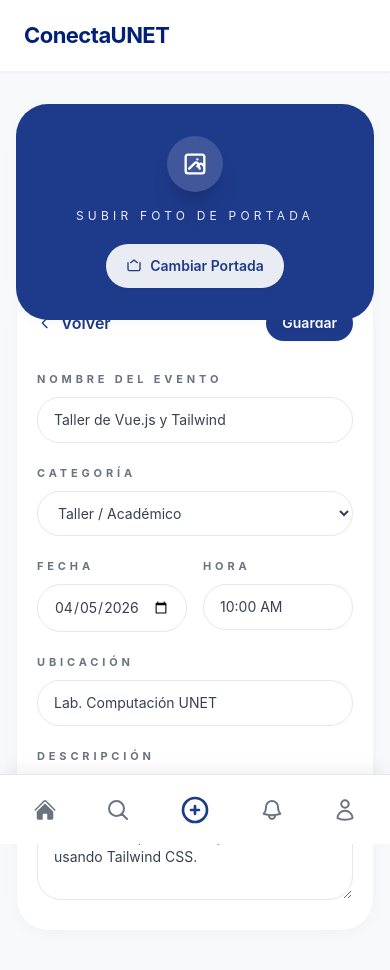
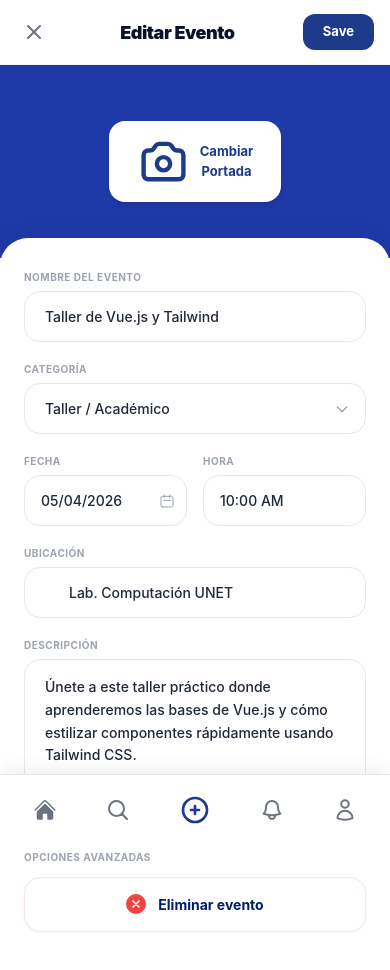
Before and after one commit to Angeliux2005/ConectaUNET, a Vue app in the folder frontend/: page /editar-evento/1 in a window 390 px wide. Shown: the top 970 px of the page. Built offline with nearby package versions, Linux system fonts and the light colour scheme.

Commit message:
fixed the view on mobile in editar Evento to accord the Figma

```diff
--- a/frontend/src/views/editar-evento.vue
+++ b/frontend/src/views/editar-evento.vue
@@ -1,160 +1,201 @@
 <template>
   <div class="min-h-screen bg-[#F8F9FB] flex flex-col font-sans w-full overflow-hidden">
+
+    <div class="hidden md:block w-full">
       <AppHeader />
+    </div>
 
-    <main class="flex-grow w-full max-w-[1300px] mx-auto px-4 sm:px-6 lg:px-8 mt-[72px] pb-24 pt-8">
+    <main class="flex-grow w-full max-w-[1100px] mx-auto md:px-8 lg:px-12 md:mt-[72px] pb-24 md:pb-32 md:pt-8 relative">
       <div class="space-y-6">
 
-        <!-- Mobile -->
-        <section class="md:hidden">
-          <div class="relative rounded-[32px] overflow-hidden shadow-[0_4px_24px_-8px_rgba(0,0,0,0.06)]">
-            <div class="bg-[#1E3A8A] py-8 text-center text-white">
-              <div class="mx-auto mb-4 flex h-14 w-14 items-center justify-center rounded-full bg-white/15 text-white shadow-xl">
-                <svg class="w-7 h-7" fill="none" stroke="currentColor" stroke-width="2" viewBox="0 0 24 24"><path stroke-linecap="round" stroke-linejoin="round" d="M7 16l4.586-4.586a2 2 0 012.828 0L16 16m-2-2l1.586-1.586a2 2 0 012.828 0L20 14m-6-6h.01M6 20h12a2 2 0 002-2V6a2 2 0 00-2-2H6a2 2 0 00-2 2v12a2 2 0 002 2z"/></svg>
+        <section class="md:hidden bg-[#F8F9FB] min-h-screen flex flex-col">
+
+          <div class="bg-white px-4 py-3.5 flex items-center justify-between sticky top-0 z-20 shadow-sm border-b border-gray-100">
+            <button @click="$router.back()" class="p-1.5 text-gray-500 hover:bg-gray-100 rounded-full transition-colors">
+              <svg class="w-6 h-6" fill="none" stroke="currentColor" viewBox="0 0 24 24">
+                <path stroke-linecap="round" stroke-linejoin="round" stroke-width="2" d="M6 18L18 6M6 6l12 12"/>
+              </svg>
+            </button>
+            <h1 class="text-[18px] font-black text-[#0A1128] tracking-tight">Editar Evento</h1>
+            <button @click.prevent="saveEvent" class="bg-[#1e3a8a] text-white text-[13px] font-bold px-5 py-2 rounded-xl shadow-sm hover:bg-[#152a6b] transition-colors">
+              Save
+            </button>
           </div>
-              <p class="text-xs uppercase tracking-[0.35em] text-[#E9EEFF]">Subir foto de portada</p>
-              <button class="mt-5 inline-flex items-center gap-2 rounded-full bg-white/90 px-5 py-3 text-sm font-semibold text-[#1E3A8A] shadow-sm hover:bg-white transition-colors">
-                <svg class="w-4 h-4" fill="none" stroke="currentColor" stroke-width="2" viewBox="0 0 24 24"><path stroke-linecap="round" stroke-linejoin="round" d="M3 7v10a2 2 0 002 2h14a2 2 0 002-2V7M7 7l5-4 5 4"/></svg>
+
+          <div class="bg-[#1e3aa8] py-14 flex flex-col items-center justify-center shrink-0">
+            <button class="bg-white text-[#1e3a8a] text-[13px] font-bold px-7 py-3.5 rounded-2xl flex items-center gap-2.5 shadow-md hover:bg-gray-50 transition-colors">
+              <svg class="w-4.5 h-4.5" fill="none" stroke="currentColor" viewBox="0 0 24 24">
+                <path stroke-linecap="round" stroke-linejoin="round" stroke-width="2" d="M3 9a2 2 0 012-2h.93a2 2 0 001.664-.89l.812-1.22A2 2 0 0110.07 4h3.86a2 2 0 011.664.89l.812 1.22A2 2 0 0018.07 7H19a2 2 0 012 2v9a2 2 0 01-2 2H5a2 2 0 01-2-2V9z"/>
+                <path stroke-linecap="round" stroke-linejoin="round" stroke-width="2" d="M15 13a3 3 0 11-6 0 3 3 0 016 0z"/>
+              </svg>
               Cambiar Portada
             </button>
           </div>
-          </div>
 
-          <div class="bg-white rounded-[32px] border border-gray-100 px-5 pb-6 pt-6 shadow-[0_4px_24px_-8px_rgba(0,0,0,0.06)] -mt-10">
-            <div class="flex items-center justify-between mb-6">
-              <button @click="$router.back()" class="inline-flex items-center gap-2 text-[#1E3A8A] font-semibold hover:text-[#152a6b] transition-colors">
-                <svg class="w-4 h-4" fill="none" stroke="currentColor" stroke-width="2" viewBox="0 0 24 24"><path stroke-linecap="round" stroke-linejoin="round" d="M15 19l-7-7 7-7"/></svg>
-                Volver
-              </button>
-              <button @click.prevent="saveEvent" class="rounded-full bg-[#1E3A8A] px-4 py-2 text-sm font-semibold text-white shadow-sm hover:bg-[#152a6b] transition-colors">Guardar</button>
-            </div>
+          <div class="bg-white rounded-t-[28px] -mt-5 z-10 px-6 pt-8 pb-32 flex-grow flex flex-col shadow-[0_-8px_20px_rgba(0,0,0,0.05)]">
+            <div class="space-y-5 flex-grow">
 
-            <div class="space-y-4">
               <label class="block">
-                <span class="text-[11px] font-bold uppercase tracking-[0.35em] text-gray-500">Nombre del evento</span>
-                <input v-model="form.nombre" type="text" placeholder="Taller de Vue.js y Tailwind" class="mt-2 w-full rounded-[24px] border border-gray-200 bg-white px-4 py-3 text-sm text-gray-700 focus:border-[#1e3a8a] focus:ring-2 focus:ring-[#1e3a8a]/20 outline-none transition-all" />
+                <span class="text-[10px] font-bold uppercase tracking-wider text-gray-400 mb-1.5 block">NOMBRE DEL EVENTO</span>
+                <input v-model="form.nombre" type="text" class="w-full rounded-2xl border border-gray-200 bg-white px-5 py-3.5 text-[14px] text-gray-800 font-medium focus:border-[#1e3a8a] focus:ring-2 focus:ring-[#1e3a8a]/10 outline-none transition-all" />
               </label>
 
               <label class="block">
-                <span class="text-[11px] font-bold uppercase tracking-[0.35em] text-gray-500">Categoría</span>
-                <select v-model="form.categoria" class="mt-2 w-full rounded-[24px] border border-gray-200 bg-white px-4 py-3 text-sm text-gray-700 focus:border-[#1e3a8a] focus:ring-2 focus:ring-[#1e3a8a]/20 outline-none transition-all">
-                  <option value="">Seleccionar categoría</option>
+                <span class="text-[10px] font-bold uppercase tracking-wider text-gray-400 mb-1.5 block">CATEGORÍA</span>
+                <div class="relative">
+                  <select v-model="form.categoria" class="w-full rounded-2xl border border-gray-200 bg-white px-5 py-3.5 text-[14px] text-gray-800 font-medium focus:border-[#1e3a8a] focus:ring-2 focus:ring-[#1e3a8a]/10 outline-none transition-all appearance-none pr-10">
                     <option value="Taller / Académico">Taller / Académico</option>
                     <option value="Concierto">Concierto</option>
                     <option value="Feria">Feria</option>
                     <option value="Otro">Otro</option>
                   </select>
+                  <div class="absolute inset-y-0 right-0 pr-4 flex items-center pointer-events-none text-gray-400">
+                    <svg class="w-4 h-4" fill="none" stroke="currentColor" viewBox="0 0 24 24"><path stroke-linecap="round" stroke-linejoin="round" stroke-width="2" d="M19 9l-7 7-7-7"/></svg>
+                  </div>
+                </div>
               </label>
 
               <div class="grid grid-cols-2 gap-4">
                 <label class="block">
-                  <span class="text-[11px] font-bold uppercase tracking-[0.35em] text-gray-500">Fecha</span>
-                  <input v-model="form.fecha" type="date" class="mt-2 w-full rounded-[24px] border border-gray-200 bg-white px-4 py-3 text-sm text-gray-700 focus:border-[#1e3a8a] focus:ring-2 focus:ring-[#1e3a8a]/20 outline-none transition-all" />
+                  <span class="text-[10px] font-bold uppercase tracking-wider text-gray-400 mb-1.5 block">FECHA</span>
+                  <div class="relative">
+                    <input v-model="form.fecha" type="text" placeholder="DD/MM/AAAA" class="w-full rounded-2xl border border-gray-200 bg-white pl-4 pr-10 py-3.5 text-[14px] text-gray-800 font-medium focus:border-[#1e3a8a] focus:ring-2 focus:ring-[#1e3a8a]/10 outline-none transition-all" />
+                    <div class="absolute inset-y-0 right-0 pr-3 flex items-center pointer-events-none text-gray-400">
+                      <svg class="w-4 h-4" fill="none" stroke="currentColor" viewBox="0 0 24 24"><path stroke-linecap="round" stroke-linejoin="round" stroke-width="1.5" d="M8 7V3m8 4V3m-9 8h10M5 21h14a2 2 0 002-2V7a2 2 0 00-2-2H5a2 2 0 00-2 2v12a2 2 0 002 2z"/></svg>
+                    </div>
+                  </div>
                 </label>
                 <label class="block">
-                  <span class="text-[11px] font-bold uppercase tracking-[0.35em] text-gray-500">Hora</span>
-                  <input v-model="form.hora" type="text" inputmode="numeric" placeholder="10:00 AM" class="mt-2 w-full rounded-[24px] border border-gray-200 bg-white px-4 py-3 text-sm text-gray-700 focus:border-[#1e3a8a] focus:ring-2 focus:ring-[#1e3a8a]/20 outline-none transition-all" />
+                  <span class="text-[10px] font-bold uppercase tracking-wider text-gray-400 mb-1.5 block">HORA</span>
+                  <input v-model="form.hora" type="text" placeholder="10:00 AM" class="w-full rounded-2xl border border-gray-200 bg-white px-4 py-3.5 text-[14px] text-gray-800 font-medium focus:border-[#1e3a8a] focus:ring-2 focus:ring-[#1e3a8a]/10 outline-none transition-all" />
                 </label>
               </div>
 
               <label class="block">
-                <span class="text-[11px] font-bold uppercase tracking-[0.35em] text-gray-500">Ubicación</span>
-                <input v-model="form.ubicacion" type="text" placeholder="Lab. Computación UNET" class="mt-2 w-full rounded-[24px] border border-gray-200 bg-white px-4 py-3 text-sm text-gray-700 focus:border-[#1e3a8a] focus:ring-2 focus:ring-[#1e3a8a]/20 outline-none transition-all" />
+                <span class="text-[10px] font-bold uppercase tracking-wider text-gray-400 mb-1.5 block">UBICACIÓN</span>
+                <div class="relative">
+                  <div class="absolute inset-y-0 left-0 pl-4 flex items-center pointer-events-none text-gray-400">
+                    <svg class="w-4.5 h-4.5" fill="none" stroke="currentColor" viewBox="0 0 24 24"><path stroke-linecap="round" stroke-linejoin="round" stroke-width="1.8" d="M17.657 16.657L13.414 20.9a1.998 1.998 0 01-2.827 0l-4.243-4.243a8 8 0 1111.314 0z"/><path stroke-linecap="round" stroke-linejoin="round" stroke-width="1.8" d="M15 11a3 3 0 11-6 0 3 3 0 016 0z"/></svg>
+                  </div>
+                  <input v-model="form.ubicacion" type="text" class="w-full rounded-2xl border border-gray-200 bg-white pl-11 pr-4 py-3.5 text-[14px] text-gray-800 font-medium focus:border-[#1e3a8a] focus:ring-2 focus:ring-[#1e3a8a]/10 outline-none transition-all" />
+                </div>
               </label>
 
               <label class="block">
-                <span class="text-[11px] font-bold uppercase tracking-[0.35em] text-gray-500">Descripción</span>
-                <textarea v-model="form.descripcion" rows="5" placeholder="Únete a este taller práctico..." class="mt-2 w-full rounded-[24px] border border-gray-200 bg-white px-4 py-3 text-sm text-gray-700 focus:border-[#1e3a8a] focus:ring-2 focus:ring-[#1e3a8a]/20 outline-none transition-all"></textarea>
+                <span class="text-[10px] font-bold uppercase tracking-wider text-gray-400 mb-1.5 block">DESCRIPCIÓN</span>
+                <textarea v-model="form.descripcion" rows="5" class="w-full rounded-2xl border border-gray-200 bg-white px-5 py-4 text-[14px] text-gray-800 font-medium leading-relaxed focus:border-[#1e3a8a] focus:ring-2 focus:ring-[#1e3a8a]/10 outline-none transition-all resize-none"></textarea>
               </label>
+
+              <div class="pt-4 border-t border-gray-100 mt-2">
+                <p class="text-[10px] font-bold uppercase tracking-wider text-gray-400 mb-3">OPCIONES AVANZADAS</p>
+                <button class="w-full flex items-center justify-center gap-3 rounded-2xl border border-red-100 bg-white px-4 py-4 text-[14px] font-bold text-[#001D6B] hover:bg-red-50 transition-colors shadow-sm">
+                  <div class="bg-red-500 rounded-full p-1 text-white flex items-center justify-center shrink-0">
+                    <svg class="w-3 h-3" fill="none" stroke="currentColor" viewBox="0 0 24 24"><path stroke-linecap="round" stroke-linejoin="round" stroke-width="3" d="M6 18L18 6M6 6l12 12"/></svg>
+                  </div>
+                  Eliminar evento
+                </button>
+              </div>
+
             </div>
           </div>
         </section>
 
-        <!-- Desktop -->
-        <section class="hidden md:block bg-white rounded-[32px] border border-gray-100 shadow-[0_4px_24px_-8px_rgba(0,0,0,0.06)] overflow-hidden">
-          <div class="px-8 py-6 border-b border-gray-200">
-            <div class="flex flex-col gap-3 lg:flex-row lg:items-center lg:justify-between">
-              <button @click="$router.back()" class="inline-flex items-center gap-2 text-[#1e3a8a] font-semibold hover:text-[#152a6b] transition-colors">
-                <svg class="w-5 h-5" fill="none" stroke="currentColor" viewBox="0 0 24 24"><path stroke-linecap="round" stroke-linejoin="round" stroke-width="2" d="M15 19l-7-7 7-7"/></svg>
-                Volver a detalles
+        <section class="hidden md:flex flex-col">
+
+          <div class="mb-8">
+            <button @click="$router.back()" class="inline-flex items-center gap-1.5 text-[#001D6B] font-bold text-[13px] hover:text-[#1e3a8a] transition-colors mb-4">
+              <svg class="w-4 h-4" fill="none" stroke="currentColor" viewBox="0 0 24 24"><path stroke-linecap="round" stroke-linejoin="round" stroke-width="2.5" d="M10 19l-7-7m0 0l7-7m-7 7h18"/></svg>
+              Volver a Detalles
             </button>
-              <button @click.prevent="saveEvent" class="inline-flex items-center gap-2 rounded-full bg-[#1e3a8a] px-6 py-3 text-sm font-semibold text-white shadow-sm hover:bg-[#152a6b] transition-colors">
-                Guardar
+            <h1 class="text-[32px] font-black text-[#0A1128] tracking-tight mb-2">Configurar Evento</h1>
+            <p class="text-[14.5px] text-gray-500 font-medium">Define la identidad visual y los detalles logísticos de tu evento cultural.</p>
+          </div>
+
+          <div class="relative h-[280px] w-full bg-[#050B14] rounded-2xl overflow-hidden mb-8 shadow-sm">
+            <img src="https://images.unsplash.com/photo-1497493292307-31c376b6e479?q=80&w=2000&auto=format&fit=crop" alt="Portada evento" class="w-full h-full object-cover mix-blend-overlay opacity-60" />
+
+            <button class="absolute top-1/2 left-1/2 transform -translate-x-1/2 -translate-y-1/2 bg-white text-[#1e3a8a] text-[13px] font-bold px-5 py-2.5 rounded-xl flex items-center gap-2 shadow-lg hover:bg-gray-50 transition-colors">
+              <svg class="w-4 h-4" fill="none" stroke="currentColor" viewBox="0 0 24 24"><path stroke-linecap="round" stroke-linejoin="round" stroke-width="2" d="M15.232 5.232l3.536 3.536m-2.036-5.036a2.5 2.5 0 113.536 3.536L6.5 21.036H3v-3.572L16.732 3.732z"/></svg>
+              Editar Portada
             </button>
           </div>
-          </div>
 
-          <div class="p-8 space-y-10">
-            <div class="space-y-4">
-              <div>
-                <p class="text-sm uppercase tracking-[0.35em] text-[#1e3a8a] font-black">Configurar Evento</p>
-                <h1 class="text-[36px] font-bold text-[#001D6B]">Define la identidad visual y los detalles logísticos de tu evento cultural.</h1>
-              </div>
+          <div class="flex flex-col lg:flex-row gap-6 mb-8">
 
-              <div class="rounded-[32px] overflow-hidden border border-gray-100 shadow-[0_12px_40px_-24px_rgba(0,0,0,0.25)]">
-                <div class="relative h-[260px] bg-gray-100">
-                  <img src="https://images.unsplash.com/photo-1497493292307-31c376b6e479?q=80&w=2000&auto=format&fit=crop" alt="Portada evento" class="w-full h-full object-cover" />
-                  <button class="absolute left-8 top-8 rounded-full bg-white/90 px-5 py-2 text-sm font-semibold text-[#1e3a8a] shadow-sm hover:bg-white transition-colors">Editar Portada</button>
-                </div>
-              </div>
-            </div>
-
-            <div class="grid gap-6 lg:grid-cols-[1.1fr_0.9fr]">
-              <div class="space-y-6 bg-[#F8F9FB] rounded-[32px] border border-gray-100 p-6">
-                <p class="text-sm uppercase tracking-[0.35em] text-[#1e3a8a] font-black">Detalles del Evento</p>
-
+            <div class="bg-white rounded-2xl p-8 shadow-sm border border-gray-100 flex-grow lg:w-[60%]">
+              <h2 class="text-[16px] font-bold text-[#001D6B] mb-6">Detalles del Evento</h2>
+              <div class="space-y-6">
                 <label class="block">
-                  <span class="text-sm font-semibold text-gray-600">Nombre del evento</span>
-                  <input v-model="form.nombre" type="text" placeholder="Taller de Vue.js y Tailwind" class="mt-2 w-full rounded-[24px] border border-gray-200 bg-white px-4 py-3 text-sm text-gray-700 focus:border-[#1e3a8a] focus:ring-2 focus:ring-[#1e3a8a]/20 outline-none transition-all" />
+                  <span class="text-[10px] font-bold uppercase tracking-wider text-gray-400 mb-2 block">NOMBRE DEL EVENTO</span>
+                  <input v-model="form.nombre" type="text" class="w-full rounded-xl border border-gray-200 bg-white px-4 py-3 text-[14px] text-gray-800 font-medium focus:border-[#1e3a8a] focus:ring-2 focus:ring-[#1e3a8a]/10 outline-none transition-all" />
                 </label>
 
                 <label class="block">
-                  <span class="text-sm font-semibold text-gray-600">Categoría</span>
-                  <select v-model="form.categoria" class="mt-2 w-full rounded-[24px] border border-gray-200 bg-white px-4 py-3 text-sm text-gray-700 focus:border-[#1e3a8a] focus:ring-2 focus:ring-[#1e3a8a]/20 outline-none transition-all">
-                    <option value="">Seleccionar categoría</option>
+                  <span class="text-[10px] font-bold uppercase tracking-wider text-gray-400 mb-2 block">CATEGORÍA</span>
+                  <div class="relative">
+                    <select v-model="form.categoria" class="w-full rounded-xl border border-gray-200 bg-white px-4 py-3 text-[14px] text-gray-800 font-medium focus:border-[#1e3a8a] focus:ring-2 focus:ring-[#1e3a8a]/10 outline-none transition-all appearance-none pr-10">
                       <option value="Taller / Académico">Taller / Académico</option>
                       <option value="Concierto">Concierto</option>
                       <option value="Feria">Feria</option>
                       <option value="Otro">Otro</option>
                     </select>
+                    <div class="absolute inset-y-0 right-0 pr-4 flex items-center pointer-events-none text-gray-400">
+                      <svg class="w-4 h-4" fill="none" stroke="currentColor" viewBox="0 0 24 24"><path stroke-linecap="round" stroke-linejoin="round" stroke-width="2" d="M19 9l-7 7-7-7"/></svg>
+                    </div>
+                  </div>
                 </label>
 
                 <label class="block">
-                  <span class="text-sm font-semibold text-gray-600">Descripción</span>
-                  <textarea v-model="form.descripcion" rows="5" placeholder="Únete a este taller práctico donde aprenderemos..." class="mt-2 w-full rounded-[24px] border border-gray-200 bg-white px-4 py-3 text-sm text-gray-700 focus:border-[#1e3a8a] focus:ring-2 focus:ring-[#1e3a8a]/20 outline-none transition-all"></textarea>
+                  <span class="text-[10px] font-bold uppercase tracking-wider text-gray-400 mb-2 block">DESCRIPCIÓN</span>
+                  <textarea v-model="form.descripcion" rows="4" class="w-full rounded-xl border border-gray-200 bg-white px-4 py-3 text-[14px] text-gray-800 font-medium leading-relaxed focus:border-[#1e3a8a] focus:ring-2 focus:ring-[#1e3a8a]/10 outline-none transition-all resize-none"></textarea>
                 </label>
               </div>
+            </div>
 
-              <div class="space-y-6 bg-[#F8F9FB] rounded-[32px] border border-gray-100 p-6">
-                <p class="text-sm uppercase tracking-[0.35em] text-[#1e3a8a] font-black">Logística del Evento</p>
-
+            <div class="bg-white rounded-2xl p-8 shadow-sm border border-gray-100 flex-grow lg:w-[40%]">
+              <h2 class="text-[16px] font-bold text-[#001D6B] mb-6">Logística del Evento</h2>
+              <div class="space-y-6">
                 <label class="block">
-                  <span class="text-sm font-semibold text-gray-600">Fecha</span>
-                  <input v-model="form.fecha" type="date" class="mt-2 w-full rounded-[24px] border border-gray-200 bg-white px-4 py-3 text-sm text-gray-700 focus:border-[#1e3a8a] focus:ring-2 focus:ring-[#1e3a8a]/20 outline-none transition-all" />
+                  <span class="text-[10px] font-bold uppercase tracking-wider text-gray-400 mb-2 block">FECHA</span>
+                  <div class="relative">
+                    <input v-model="form.fecha" type="text" placeholder="DD/MM/AAAA" class="w-full rounded-xl border border-gray-200 bg-white px-4 py-3 text-[14px] text-gray-800 font-medium focus:border-[#1e3a8a] focus:ring-2 focus:ring-[#1e3a8a]/10 outline-none transition-all" />
+                  </div>
                 </label>
-
                 <label class="block">
-                  <span class="text-sm font-semibold text-gray-600">Hora</span>
-                  <input v-model="form.hora" type="text" inputmode="numeric" placeholder="10:00 AM" class="mt-2 w-full rounded-[24px] border border-gray-200 bg-white px-4 py-3 text-sm text-gray-700 focus:border-[#1e3a8a] focus:ring-2 focus:ring-[#1e3a8a]/20 outline-none transition-all" />
+                  <span class="text-[10px] font-bold uppercase tracking-wider text-gray-400 mb-2 block">HORA</span>
+                  <input v-model="form.hora" type="text" placeholder="10:00 AM" class="w-full rounded-xl border border-gray-200 bg-white px-4 py-3 text-[14px] text-gray-800 font-medium focus:border-[#1e3a8a] focus:ring-2 focus:ring-[#1e3a8a]/10 outline-none transition-all" />
                 </label>
-
                 <label class="block">
-                  <span class="text-sm font-semibold text-gray-600">Ubicación</span>
-                  <input v-model="form.ubicacion" type="text" placeholder="Lab. Computación UNET" class="mt-2 w-full rounded-[24px] border border-gray-200 bg-white px-4 py-3 text-sm text-gray-700 focus:border-[#1e3a8a] focus:ring-2 focus:ring-[#1e3a8a]/20 outline-none transition-all" />
+                  <span class="text-[10px] font-bold uppercase tracking-wider text-gray-400 mb-2 block">UBICACIÓN</span>
+                  <div class="relative">
+                    <div class="absolute inset-y-0 left-0 pl-3.5 flex items-center pointer-events-none text-gray-400">
+                      <svg class="w-4 h-4" fill="none" stroke="currentColor" viewBox="0 0 24 24"><path stroke-linecap="round" stroke-linejoin="round" stroke-width="1.8" d="M17.657 16.657L13.414 20.9a1.998 1.998 0 01-2.827 0l-4.243-4.243a8 8 0 1111.314 0z"/><path stroke-linecap="round" stroke-linejoin="round" stroke-width="1.8" d="M15 11a3 3 0 11-6 0 3 3 0 016 0z"/></svg>
+                    </div>
+                    <input v-model="form.ubicacion" type="text" class="w-full rounded-xl border border-gray-200 bg-white pl-10 pr-4 py-3 text-[14px] text-gray-800 font-medium focus:border-[#1e3a8a] focus:ring-2 focus:ring-[#1e3a8a]/10 outline-none transition-all" />
+                  </div>
                 </label>
-
-                <div class="rounded-[24px] border border-gray-200 bg-white p-5">
-                  <p class="text-xs uppercase tracking-[0.35em] text-gray-500 font-bold mb-3">Portada actual</p>
-                  <div class="rounded-[20px] h-48 bg-gray-100 flex items-center justify-center text-gray-400">No hay imagen seleccionada</div>
               </div>
             </div>
+
           </div>
+
+          <div class="flex justify-end items-center gap-4 mt-2">
+            <button @click="$router.back()" class="text-[13px] font-bold text-gray-400 hover:text-gray-700 transition-colors px-4 py-2.5">
+              Cancelar
+            </button>
+            <button @click.prevent="saveEvent" class="bg-[#1e3a8a] text-white text-[13px] font-bold px-6 py-2.5 rounded-xl shadow-sm hover:bg-[#152a6b] transition-colors flex items-center gap-2">
+              <svg class="w-4 h-4 transform rotate-45 mb-0.5" fill="none" stroke="currentColor" viewBox="0 0 24 24"><path stroke-linecap="round" stroke-linejoin="round" stroke-width="2" d="M12 19l9 2-9-18-9 18 9-2zm0 0v-8"></path></svg>
+              Publicar Evento
+            </button>
           </div>
+
         </section>
+
       </div>
     </main>
 
-    <BottomNav />
+    <BottomNav class="md:hidden" />
+
   </div>
 </template>
 
@@ -170,7 +211,7 @@ const eventoId = route.params.id || null
 const form = reactive({
   nombre: 'Taller de Vue.js y Tailwind',
   categoria: 'Taller / Académico',
-  fecha: '2026-04-05',
+  fecha: '05/04/2026',
   hora: '10:00 AM',
   ubicacion: 'Lab. Computación UNET',
   descripcion: 'Únete a este taller práctico donde aprenderemos las bases de Vue.js y cómo estilizar componentes rápidamente usando Tailwind CSS.'
@@ -188,4 +229,9 @@ function saveEvent() {
 </script>
 
 <style scoped>
+select {
+  -webkit-appearance: none;
+  -moz-appearance: none;
+  appearance: none;
+}
 </style>
```
Lines whose indentation alone changed are shown as unchanged.
